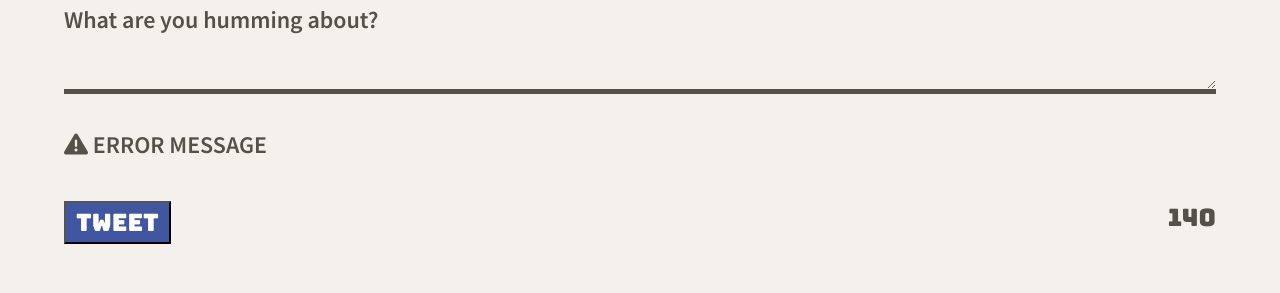
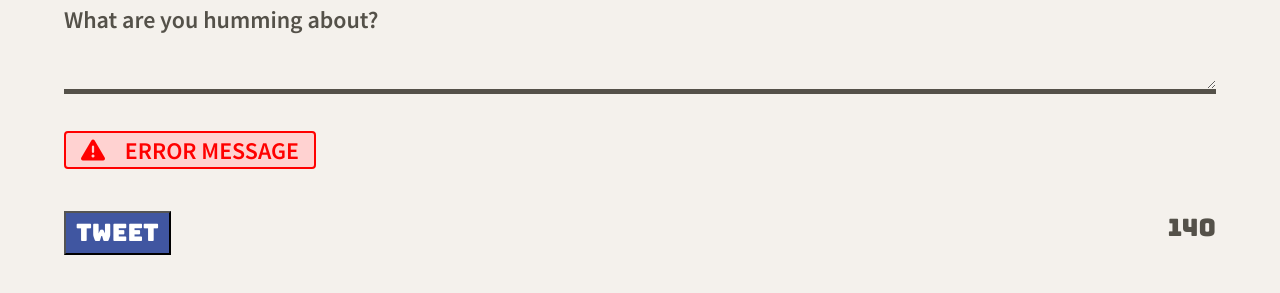
Before and after one commit to jeandre-visser/tweeter, a website: page public/index.html in a window 1280 px wide. Shown: the part 615-908 px from the top of the page. Drawn offline with nearby package versions, Linux system fonts and the light colour scheme; no server answers.

Commit message:
Added styling for error message

```diff
--- a/public/styles/new-tweet.css
+++ b/public/styles/new-tweet.css
@@ -5,8 +5,10 @@ main textarea {
   border-bottom: 5px solid #545149;
   color: #545149;
   font-weight: bolder;
+  font-size: smaller;
   margin-top: 10px;
   background-color: inherit;
+  padding: 10px;
 }
 
 main button {
@@ -34,3 +36,18 @@ label {
   align-items: center;
   justify-content: space-between;
 }
+
+.new-tweet i {
+  color: red;
+  padding: 5px 15px;;
+}
+
+/* Error message */
+.new-tweet h4 {
+  background-color: #FFD2D1;
+  color: red;
+  border-radius: 4px;
+  border: 2px solid red;
+  padding-right: 15px;
+  width: fit-content;
+}
```
